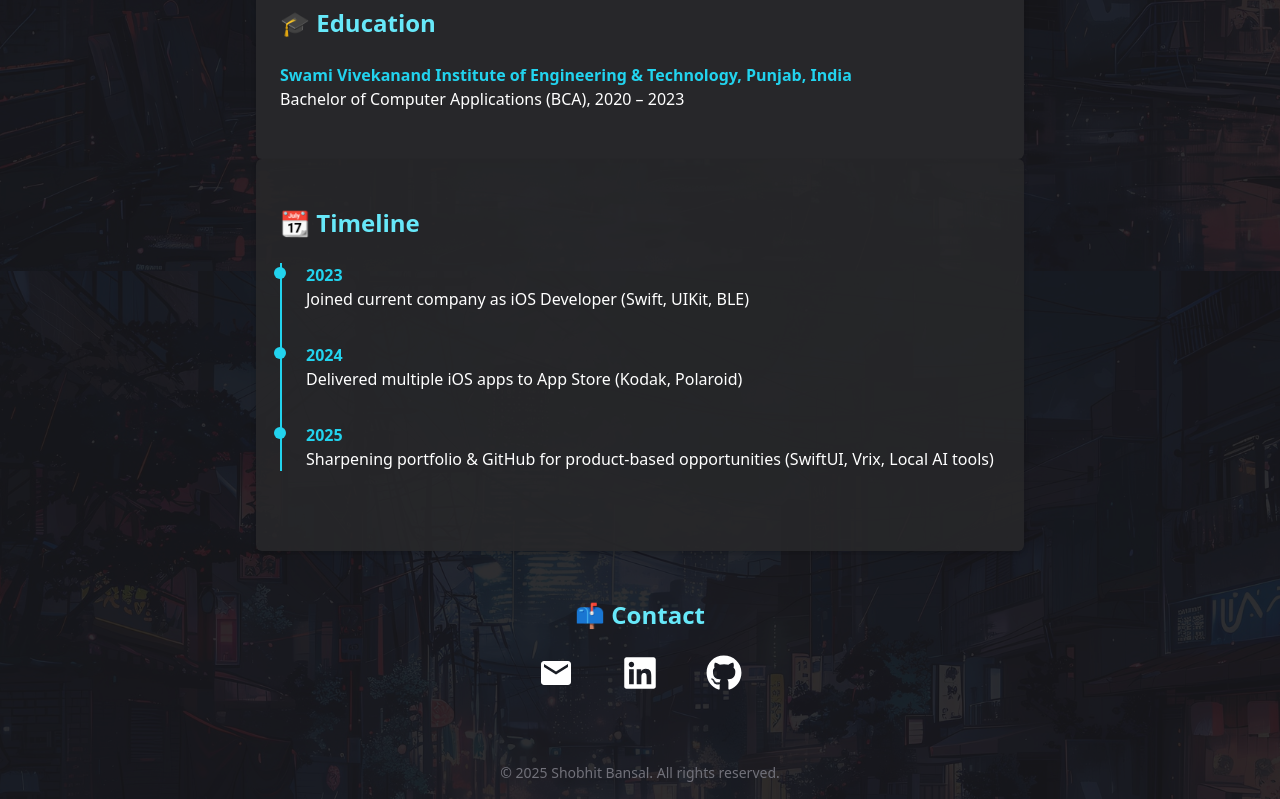
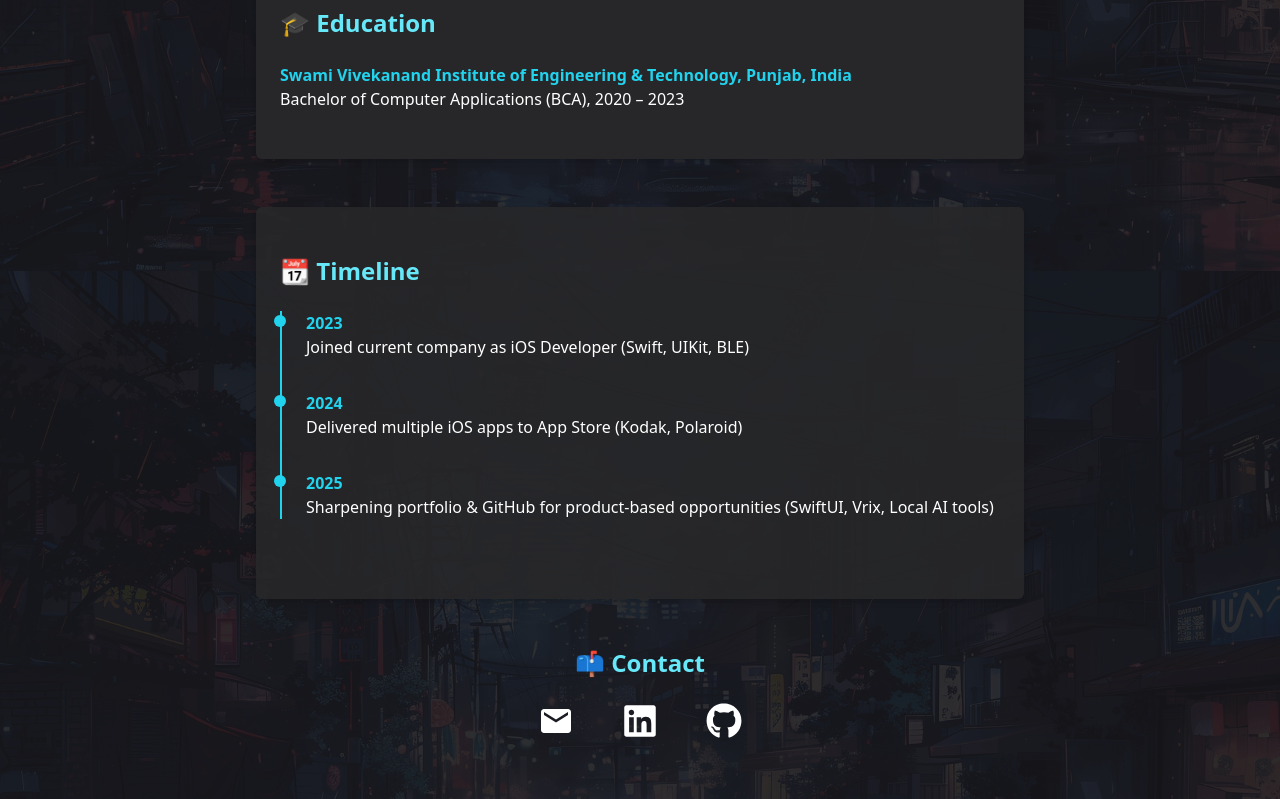
Before and after one commit to ShobhitB2002/shobhit-portfolio, a React (Create React App) app: page / in a window 1280 px wide. Shown: the part 1329-2128 px from the top of the page. Built offline with nearby package versions, Linux system fonts and the light colour scheme.

Commit message:
no message

```diff
--- a/src/App.js
+++ b/src/App.js
@@ -88,7 +88,7 @@ export default function App() {
           </section>
 
                 {/* Education */}
-      <section className="px-6 py-12 max-w-3xl mx-auto bg-zinc-800 rounded-md shadow-md">
+      <section className="px-6 py-12 max-w-3xl mx-auto bg-zinc-800 rounded-md shadow-md mb-12">
         <h2 className="text-2xl font-bold mb-6 text-cyan-300">🎓 Education</h2>
         <ul className="space-y-4">
           <li>
@@ -99,7 +99,7 @@ export default function App() {
       </section>
 
           {/* Timeline */}
-          <section className="px-6 py-12 bg-zinc-800 bg-opacity-90 max-w-3xl mx-auto rounded-md shadow-md">
+          <section className="px-6 py-12 bg-zinc-800 bg-opacity-90 max-w-3xl mx-auto rounded-md shadow-md mt-12">
             <h2 className="text-2xl font-bold mb-6 text-cyan-300">📆 Timeline</h2>
             <ol className="relative border-l-2 border-cyan-400 pl-6">
               <li className="mb-8">
```
